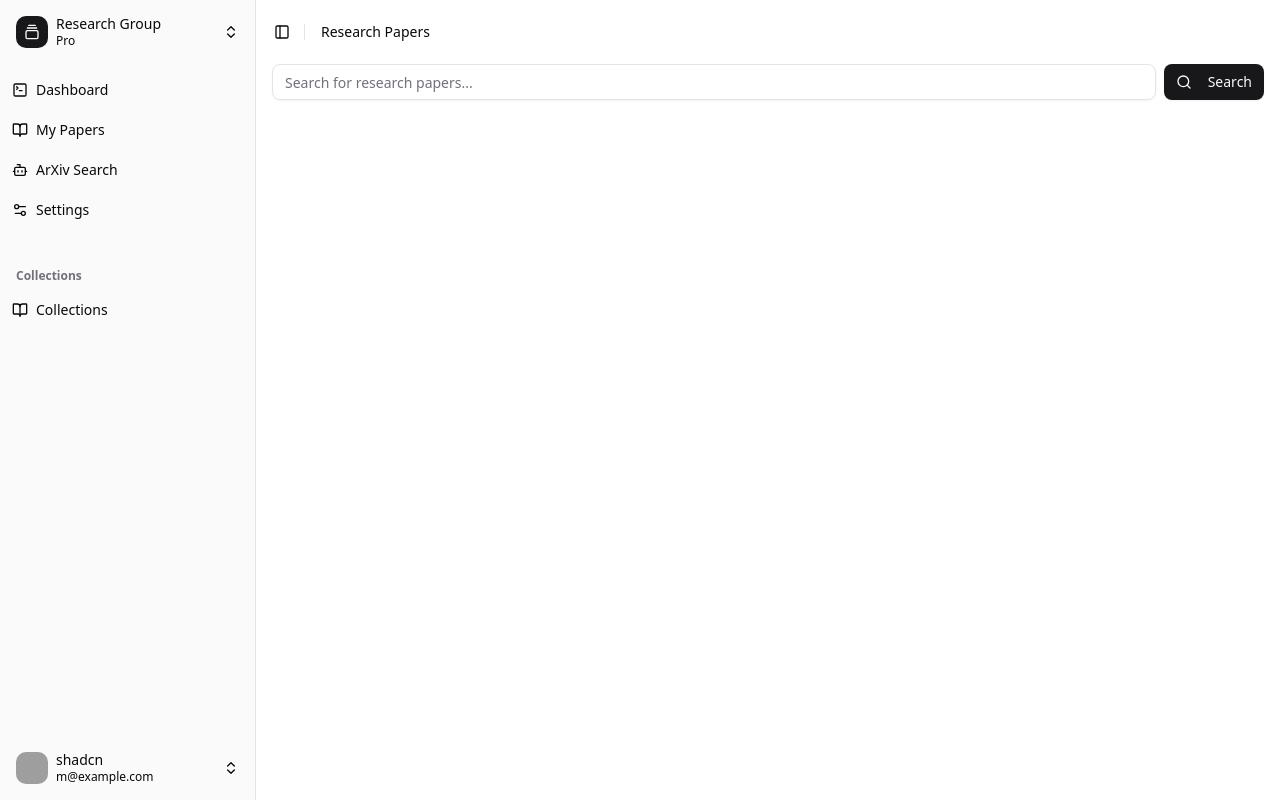
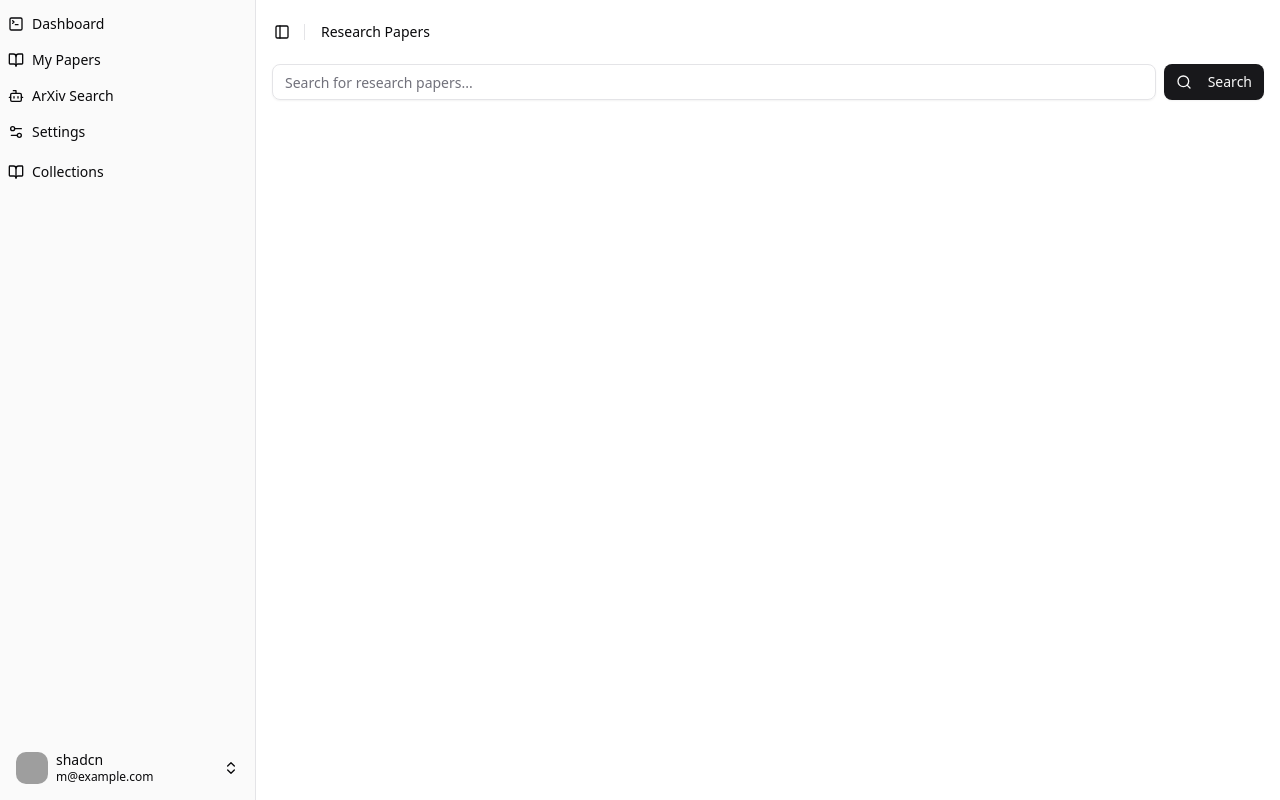
Before and after one commit to rob-pitkin/research-reader, a Next.js app: page /search in a window 1280 px wide. Built offline with nearby package versions, Linux system fonts and the light colour scheme; grey boxes are pictures that could not be loaded.

Commit message:
fix sidebar

```diff
--- a/components/app-sidebar.tsx
+++ b/components/app-sidebar.tsx
@@ -1,16 +1,18 @@
 "use client";
 
 import { NavUser } from "@/components/nav-user";
-import { TeamSwitcher } from "@/components/team-switcher";
-import { Button } from "@/components/ui/button";
 import {
     Sidebar,
     SidebarContent,
     SidebarFooter,
     SidebarHeader,
     SidebarRail,
+    SidebarMenu,
+    SidebarMenuItem,
+    SidebarMenuButton,
+    useSidebar,
 } from "@/components/ui/sidebar";
-import { BookOpen, Bot, GalleryVerticalEnd, Settings2, SquareTerminal } from "lucide-react";
+import { BookOpen, Bot, Settings2, SquareTerminal } from "lucide-react";
 import Link from "next/link";
 import type * as React from "react";
 
@@ -48,47 +50,31 @@ const collections = [
 export function AppSidebar({ ...props }: React.ComponentProps<typeof Sidebar>) {
     return (
         <Sidebar collapsible="icon" {...props}>
-            <SidebarHeader>
-                <TeamSwitcher
-                    teams={[{ name: "Research Group", logo: GalleryVerticalEnd, plan: "Pro" }]}
-                />
-            </SidebarHeader>
-            <SidebarContent>
-                <nav className="flex flex-col gap-1 py-2">
+            <SidebarContent className="mt-2">
+                <SidebarMenu>
                     {navLinks.map((item) => (
-                        <Button
-                            key={item.title}
-                            asChild
-                            variant="ghost"
-                            className="justify-start gap-2 w-full"
-                        >
-                            <Link href={item.url}>
-                                <item.icon className="w-4 h-4" />
-                                {item.title}
-                            </Link>
-                        </Button>
+                        <SidebarMenuItem key={item.title}>
+                            <SidebarMenuButton asChild>
+                                <Link href={item.url}>
+                                    <item.icon className="w-4 h-4" />
+                                    <span>{item.title}</span>
+                                </Link>
+                            </SidebarMenuButton>
+                        </SidebarMenuItem>
                     ))}
-                </nav>
-                <div className="mt-6">
-                    <div className="text-xs font-semibold text-muted-foreground px-4 mb-2">
-                        Collections
-                    </div>
-                    <nav className="flex flex-col gap-1">
-                        {collections.map((col) => (
-                            <Button
-                                key={col.name}
-                                asChild
-                                variant="ghost"
-                                className="justify-start gap-2 w-full"
-                            >
+                </SidebarMenu>
+                <SidebarMenu>
+                    {collections.map((col) => (
+                        <SidebarMenuItem key={col.name}>
+                            <SidebarMenuButton asChild>
                                 <Link href={col.url}>
                                     <col.icon className="w-4 h-4" />
-                                    {col.name}
+                                    <span>{col.name}</span>
                                 </Link>
-                            </Button>
-                        ))}
-                    </nav>
-                </div>
+                            </SidebarMenuButton>
+                        </SidebarMenuItem>
+                    ))}
+                </SidebarMenu>
             </SidebarContent>
             <SidebarFooter>
                 <NavUser
```
